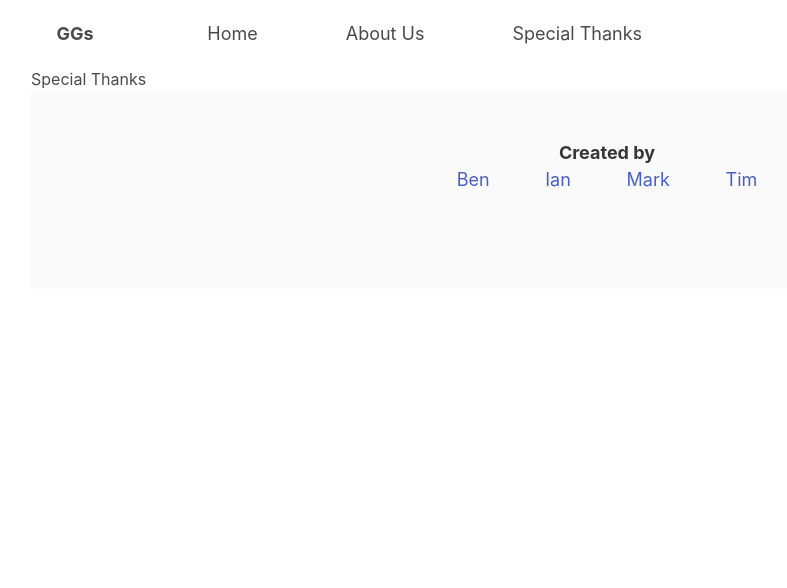
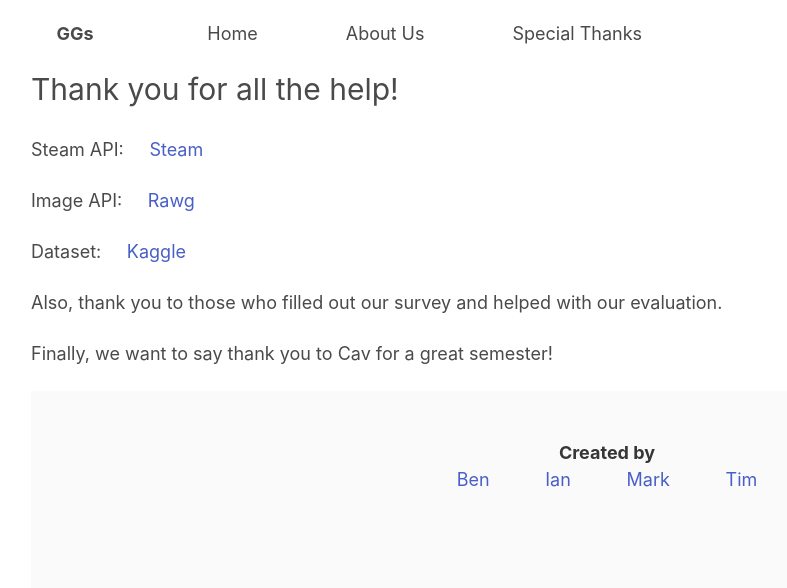
Before and after one commit to benrmn/csce489groupproj, a Flask app: page /thanks in a window 1280 px wide. Shown: the top 588 px of the page, without its empty margins (33-820 px from the left). Run offline with Flask 2, Linux system fonts and the light colour scheme.

Commit message:
Update special_thanks.html

```diff
--- a/templates/special_thanks.html
+++ b/templates/special_thanks.html
@@ -3,5 +3,10 @@
 {% block title %}Special Thanks{% endblock %}
 
 {% block content %}
-    <h2>Special Thanks</h2>
+    <h2 style="font-size: 30px;">Thank you for all the help!</h2><br>
+    <p style="font-size: 18px">Steam API:<a href="https://partner.steamgames.com/doc/webapi/ISteamApps">Steam</a></p><br>
+    <p style="font-size: 18px">Image API:<a href="https://api.rawg.io/docs/">Rawg</a></p><br>
+    <p style="font-size: 18px">Dataset:<a href="https://www.kaggle.com/tamber/steam-video-games/data">Kaggle</a></p><br>
+    <p style="font-size: 18px">Also, thank you to those who filled out our survey and helped with our evaluation.</p><br>
+    <p style="font-size: 18px">Finally, we want to say thank you to Cav for a great semester!</p><br>
 {% endblock %}
```
